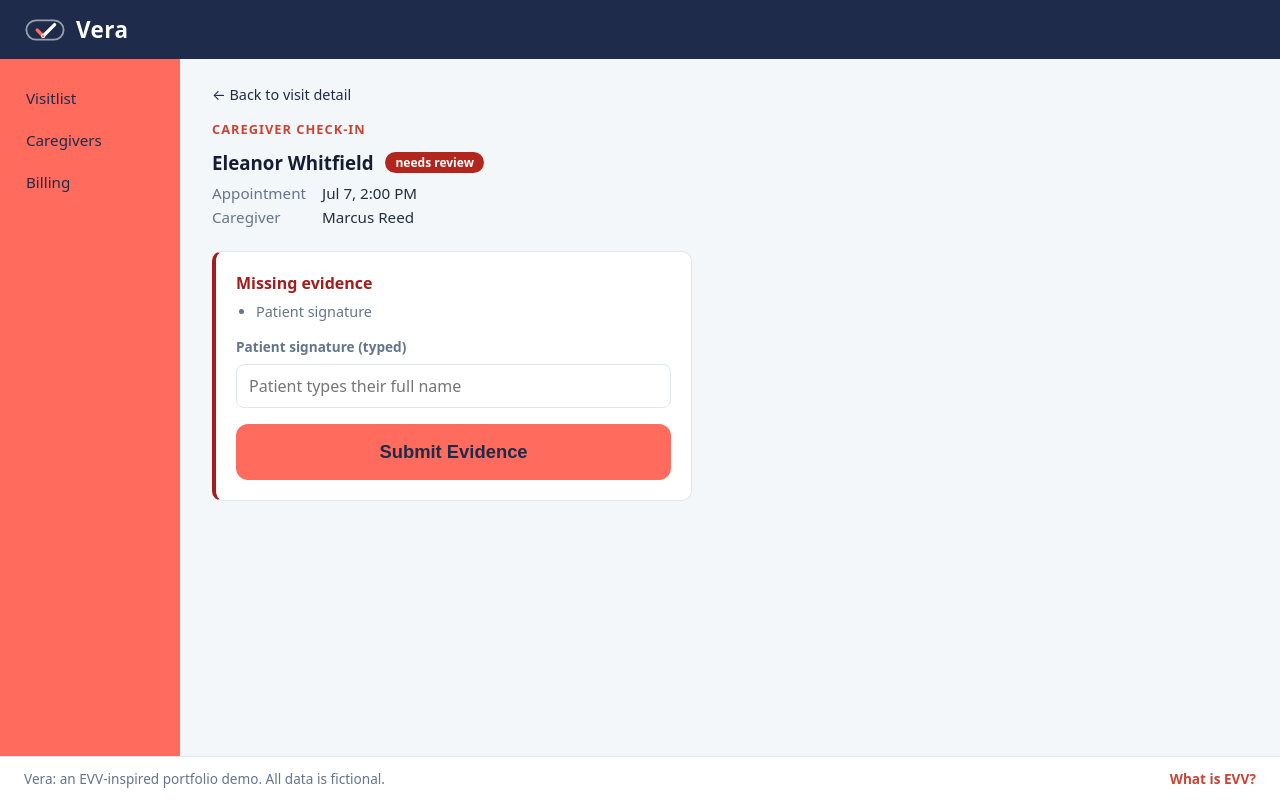
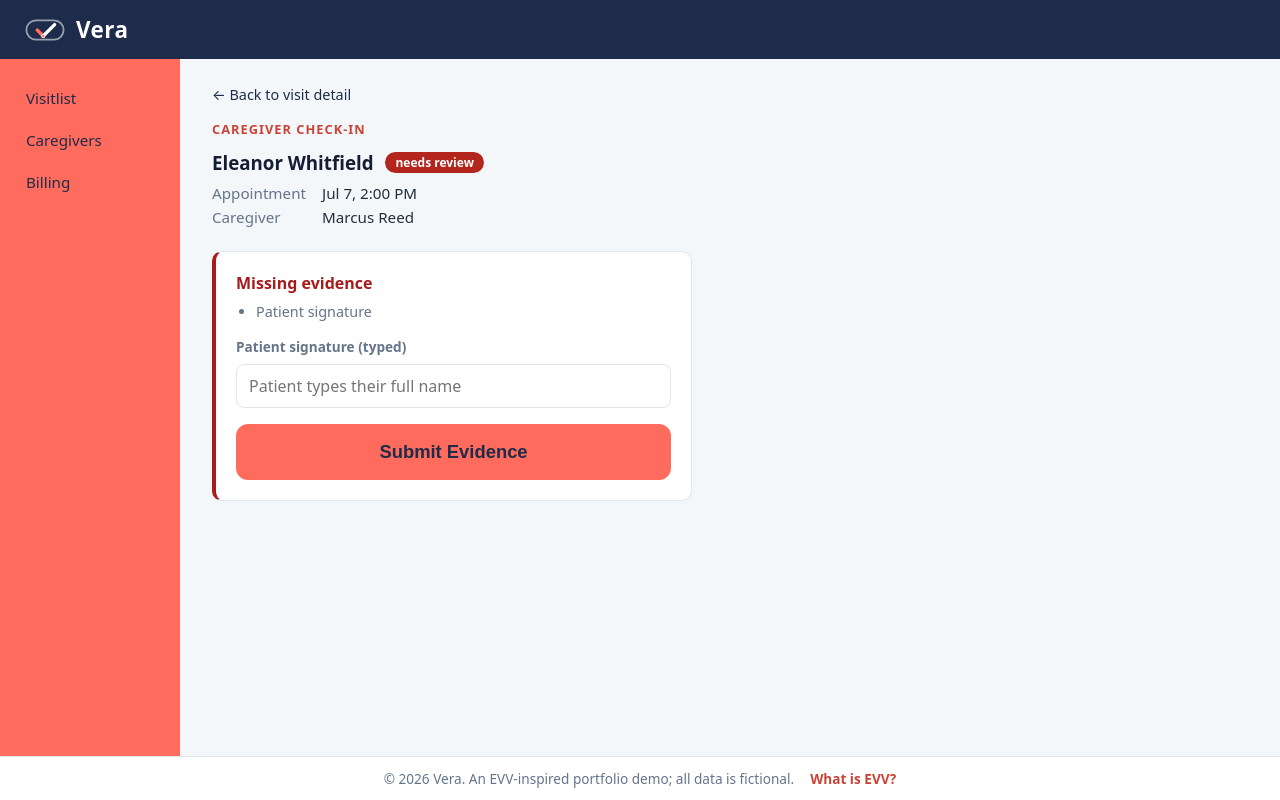
Before and after one commit to Marcandy/vera, a React (Vite) app: page /caregiver/visits/1 in a window 1280 px wide. Built offline with nearby package versions, Linux system fonts and the light colour scheme.

Commit message:
refactor: updated to reuse footer component in homepage and nav layout

```diff
--- a/src/components/Layout.jsx
+++ b/src/components/Layout.jsx
@@ -1,6 +1,7 @@
 import { useState } from "react";
 import { NavLink, Outlet } from "react-router";
 import styles from "./Layout.module.css";
+import Footer from "./Footer";
 
 const navLinkClass = ({ isActive }) =>
     isActive ? `${styles.navLink} ${styles.active}` : styles.navLink;
@@ -51,19 +52,9 @@ const Layout = () => {
                 <Outlet />
             </main>
 
-            <footer className={styles.footer}>
-                <span>Vera: an EVV-inspired portfolio demo. All data is fictional.</span>
-                <nav className={styles.footerLinks}>
-                    <a
-                        className={styles.footerLink}
-                        href="https://www.medicaid.gov/medicaid/home-community-based-services/guidance/electronic-visit-verification-evv/index.html"
-                        target="_blank"
-                        rel="noreferrer"
-                    >
-                        What is EVV?
-                    </a>
-                </nav>
-            </footer>
+            <div className={styles.footerSlot}>
+                <Footer />
+            </div>
         </div>
     );
 };
--- a/src/components/Layout.module.css
+++ b/src/components/Layout.module.css
@@ -3,35 +3,6 @@
     grid-template-columns: 180px 1fr;
     grid-template-rows: auto 1fr auto;   /* banner, sidebar + content, footer */
     min-height: 100vh;
-}
-
-.footer {
-    grid-column: 1 / -1;
-    display: flex;
-    flex-wrap: wrap;
-    justify-content: space-between;
-    align-items: center;
-    gap: 12px;
-    padding: 12px 24px;
-    background-color: var(--card-bg);
-    border-top: 1px solid var(--border);
-    color: var(--text-muted);
-    font-size: 0.85rem;
-}
-
-.footerLinks {
-    display: flex;
-    gap: 16px;
-}
-
-.footerLink {
-    color: var(--vera-secondary-dark);
-    text-decoration: none;
-    font-weight: 600;
-}
-
-.footerLink:hover {
-    text-decoration: underline;
 }
 
 .sidebar {
@@ -105,6 +76,12 @@
     padding: 24px 32px;
 }
 
+/* the footer's own look lives in Footer.module.css; the shell only
+   owns where it sits: full width across the grid */
+.footerSlot {
+    grid-column: 1 / -1;
+}
+
 /* tablet: same two-column layout, tighter chrome */
 @media (max-width: 900px) {
     .shell {
@@ -141,9 +118,9 @@
         grid-row: 3;
     }
 
-    .footer {
+    /* pin to the last row so the hidden sidebar's empty slot cannot
+       pull the footer up above the content */
+    .footerSlot {
         grid-row: 4;
-        justify-content: center;
-        text-align: center;
     }
 }
--- a/src/pages/Homepage.jsx
+++ b/src/pages/Homepage.jsx
@@ -1,6 +1,7 @@
 import { useState } from "react";
 import styles from "./Homepage.module.css";
 import { useNavigate } from "react-router";
+import Footer from "../components/Footer";
 
 const Homepage = () => {
 
@@ -61,9 +62,7 @@ const Homepage = () => {
                 </form>
             </section>
 
-            <footer className={styles.pageFooter}>
-                Vera: an EVV-inspired portfolio demo. All data is fictional.
-            </footer>
+            <Footer />
         </div>
     );
 };
--- a/src/pages/Homepage.module.css
+++ b/src/pages/Homepage.module.css
@@ -114,12 +114,6 @@
     text-align: center;
 }
 
-.pageFooter {
-    text-align: center;
-    color: var(--text-muted);
-    font-size: 0.85rem;
-    padding-top: 16px;
-}
 
 /* phone: tighter frame, same single-column layout */
 @media (max-width: 640px) {
```
